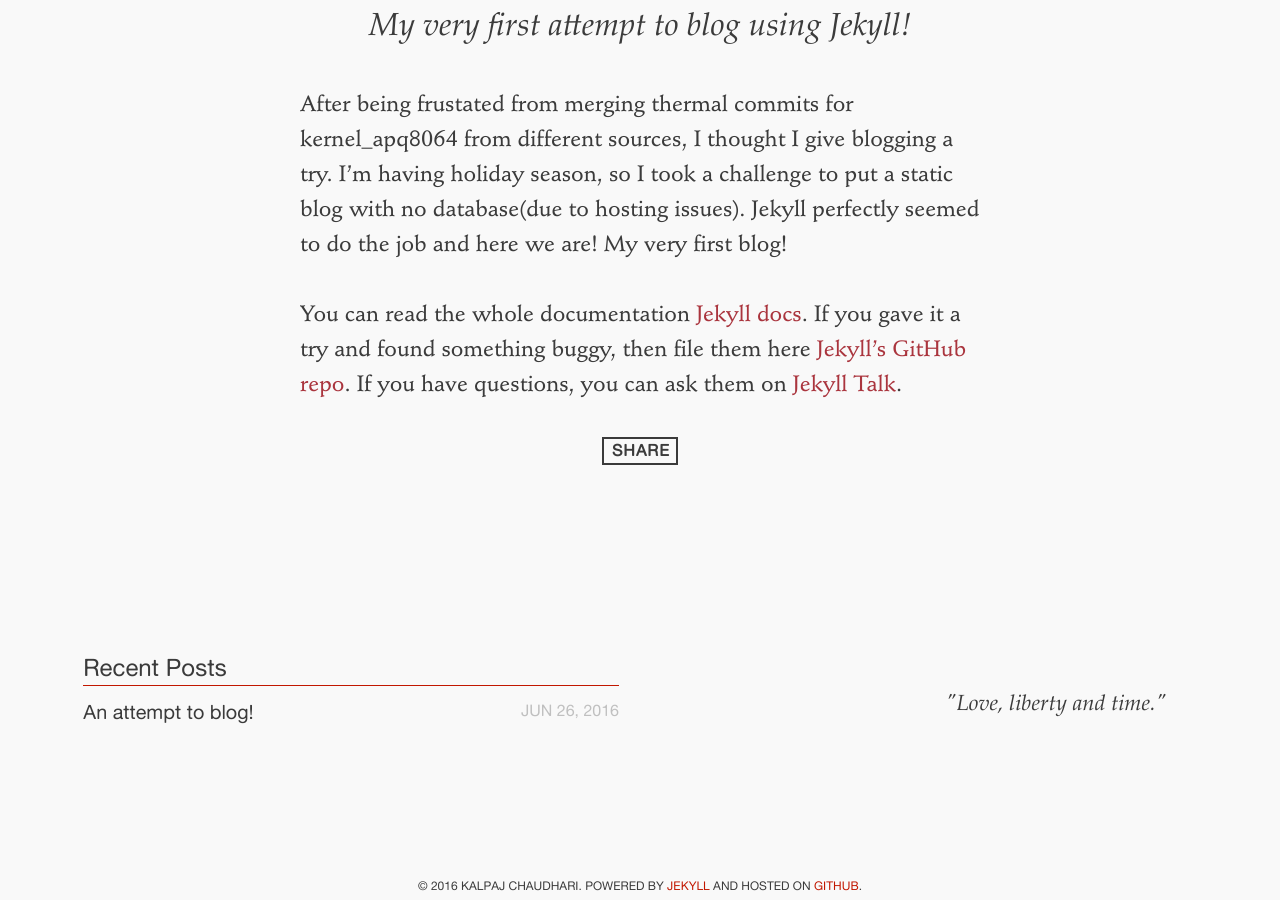
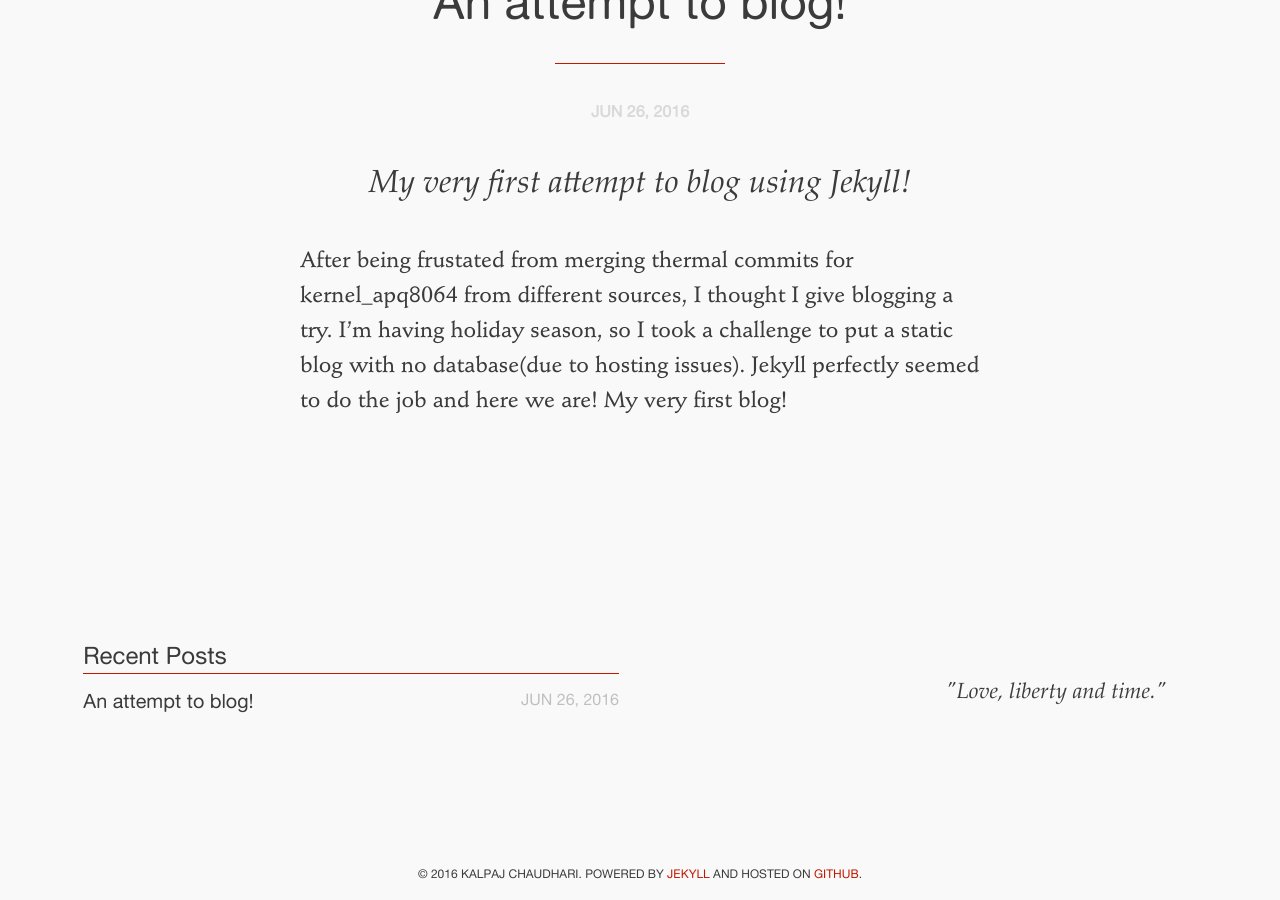
Before and after one commit to daedroza/daedroza.github.io, a Jekyll site: the page built from _posts/2016-06-26-an-attempt-to-blog.markdown, in a window 1280 px wide and 900 px high, scrolled down 665 px. Built offline with Jekyll 4.4.1, drawn with Linux system fonts in a browser that asks for light colours; comment, search, counter and statistics services are not loaded.

Commit message:
Remove "SHARE" button from post layouts Change headings to h2 for better viewing on Desktop!
Signed-off-by: Kalpaj Chaudhari <Daedroza@gmail.com>

```diff
--- a/_layouts/post-no-feature.html
+++ b/_layouts/post-no-feature.html
@@ -19,9 +19,9 @@
         <header class="post-header">
           <hgroup>
             {% if page.display_title %}
-            <h1>{{page.display_title}}</h1>
+            <h2>{{page.display_title}}</h2>
             {% else %}
-            <h1>{{page.title}}</h1>
+            <h2>{{page.title}}</h2>
             {% endif %}
             <div class = "tiny-bar"></div>
             <p class="date no-indent">{{page.date | date: "%b %d, %Y" }}</p>
@@ -31,7 +31,7 @@
 
         {{ content }}
 
-      <a class="share" href="https://twitter.com/intent/tweet?text=&quot;{{ page.title }}&quot;%20{{ site.canonical }}{{ page.url }}%20via%20&#64;{{ site.owner.twitter }}" data-dnt="true">Share</a>
+
       <script>!function(d,s,id){var js,fjs=d.getElementsByTagName(s)[0];if(!d.getElementById(id)){js=d.createElement(s);js.id=id;js.src="//platform.twitter.com/widgets.js";fjs.parentNode.insertBefore(js,fjs);}}(document,"script","twitter-wjs");</script>
 
       {% if page.comments %}
--- a/_layouts/post.html
+++ b/_layouts/post.html
@@ -18,7 +18,7 @@
       <article class="wrap post">
         <header class="post-header">
           <hgroup>
-            <h1>{{page.title}}</h1>
+            <h2>{{page.title}}</h2>
             <div class = "tiny-bar"></div>
             <p class="date no-indent">{{page.date | date: "%b %d, %Y" }}</p>
             <p class="intro no-indent">{% if page.description %}{{ page.description }}{% else %}{{ page.tagline }}{% endif %}</p>
@@ -27,7 +27,7 @@
 
         {{ content }}
 
-      <a class="share" href="https://twitter.com/intent/tweet?text=&quot;{{ page.title }}&quot;%20{{ site.canonical }}{{ page.url }}%20via%20&#64;{{ site.owner.twitter }}" data-dnt="true">Share</a>
+
       <script>!function(d,s,id){var js,fjs=d.getElementsByTagName(s)[0];if(!d.getElementById(id)){js=d.createElement(s);js.id=id;js.src="//platform.twitter.com/widgets.js";fjs.parentNode.insertBefore(js,fjs);}}(document,"script","twitter-wjs");</script>
 
       {% if page.comments %}
--- a/_posts/2016-06-26-an-attempt-to-blog.markdown
+++ b/_posts/2016-06-26-an-attempt-to-blog.markdown
@@ -1,15 +1,11 @@
 ---
-layout: post-no-feature
+layout: post
 title: An attempt to blog!
 description: "My very first attempt to blog using Jekyll!"
 mathjax: true
 date:   2016-06-26 15:30:28 +0530
+image:
+     feature: pa.png
 ---
 
 After being frustated from merging thermal commits for kernel_apq8064 from different sources, I thought I give blogging a try. I'm having holiday season, so I took a challenge to put a static blog with no database(due to hosting issues). Jekyll perfectly seemed to do the job and here we are! My very first blog!
-
-You can read the whole documentation [Jekyll docs][jekyll-docs]. If you gave it a try and found something buggy, then file them here [Jekyll’s GitHub repo][jekyll-gh]. If you have questions, you can ask them on [Jekyll Talk][jekyll-talk].
-
-[jekyll-docs]: http://jekyllrb.com/docs/home
-[jekyll-gh]:   https://github.com/jekyll/jekyll
-[jekyll-talk]: https://talk.jekyllrb.com/
```
Also changed, not shown: images/pa.png (added).
